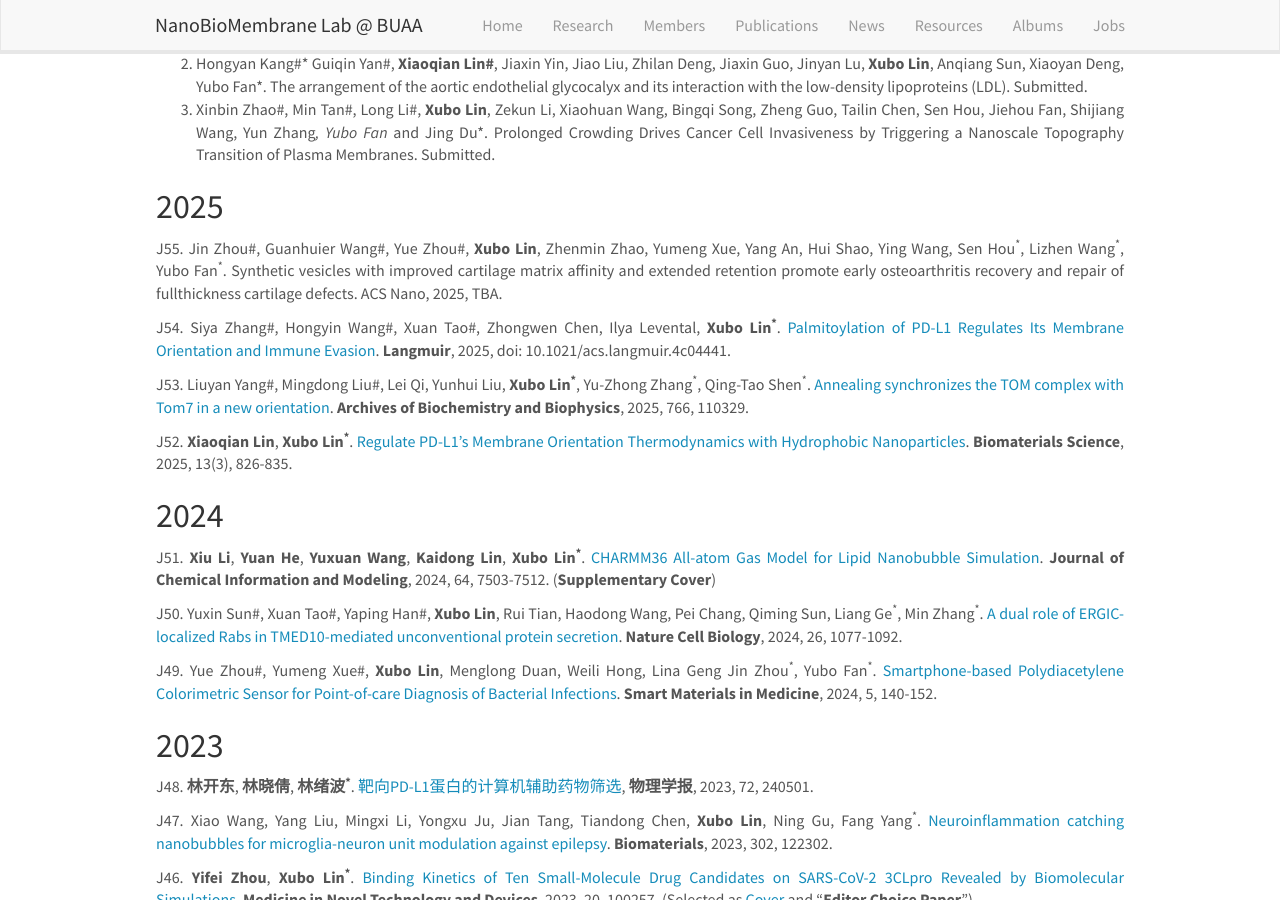
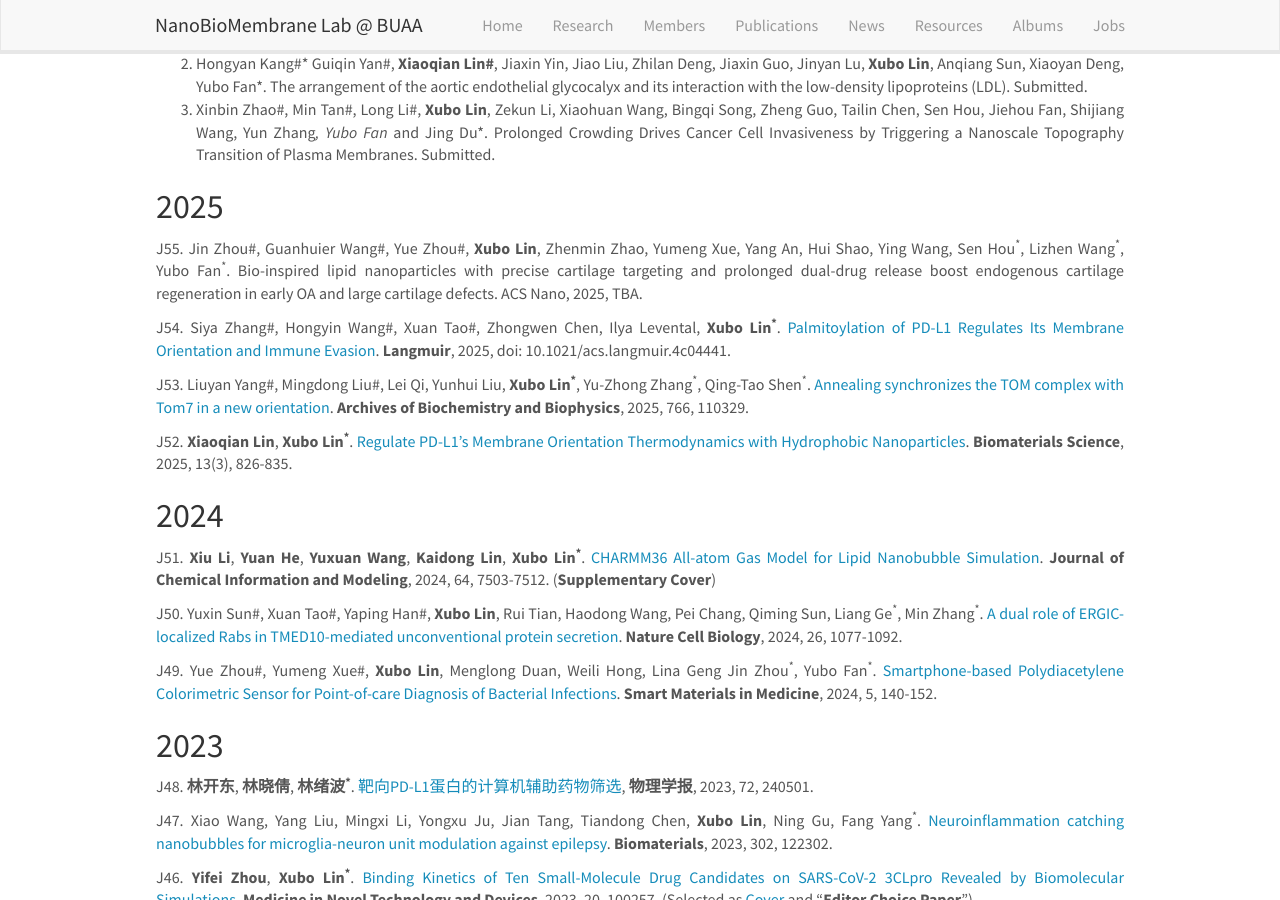
Before and after one commit to linxubo/linxubo.github.io, a Jekyll site: the page built from _pages/publications.md, in a window 1280 px wide and 900 px high, scrolled down 555 px. Built offline with Jekyll 4.4.1, drawn with Linux system fonts in a browser that asks for light colours; nearby versions of some CDN libraries; a script that is not in the unit is left out.

Commit message:
Update publications.md

```diff
--- a/_pages/publications.md
+++ b/_pages/publications.md
@@ -25,7 +25,7 @@
 3. Xinbin Zhao#, Min Tan#, Long Li#, **Xubo Lin**, Zekun Li, Xiaohuan Wang, Bingqi Song, Zheng Guo, Tailin Chen, Sen Hou, Jiehou Fan, Shijiang Wang, Yun Zhang*, Yubo Fan* and Jing Du*. Prolonged Crowding Drives Cancer Cell Invasiveness by Triggering a Nanoscale Topography Transition of Plasma Membranes. Submitted.
 
 ## 2025
-J55. Jin Zhou#, Guanhuier Wang#, Yue Zhou#, **Xubo Lin**, Zhenmin Zhao, Yumeng Xue, Yang An, Hui Shao, Ying Wang, Sen Hou<sup>*</sup>, Lizhen Wang<sup>*</sup>, Yubo Fan<sup>*</sup>. Synthetic vesicles with improved cartilage matrix affinity and extended retention promote early osteoarthritis recovery and repair of fullthickness cartilage defects. ACS Nano, 2025, TBA.
+J55. Jin Zhou#, Guanhuier Wang#, Yue Zhou#, **Xubo Lin**, Zhenmin Zhao, Yumeng Xue, Yang An, Hui Shao, Ying Wang, Sen Hou<sup>*</sup>, Lizhen Wang<sup>*</sup>, Yubo Fan<sup>*</sup>. Bio-inspired lipid nanoparticles with precise cartilage targeting and prolonged dual-drug release boost endogenous cartilage regeneration in early OA and large cartilage defects. ACS Nano, 2025, TBA.
 
 J54. Siya Zhang#, Hongyin Wang#, Xuan Tao#, Zhongwen Chen, Ilya Levental, **Xubo Lin<sup>*</sup>**. [Palmitoylation of PD-L1 Regulates Its Membrane Orientation and Immune Evasion](https://pubs.acs.org/doi/10.1021/acs.langmuir.4c04441). **Langmuir**, 2025, doi: 10.1021/acs.langmuir.4c04441.
 
```
